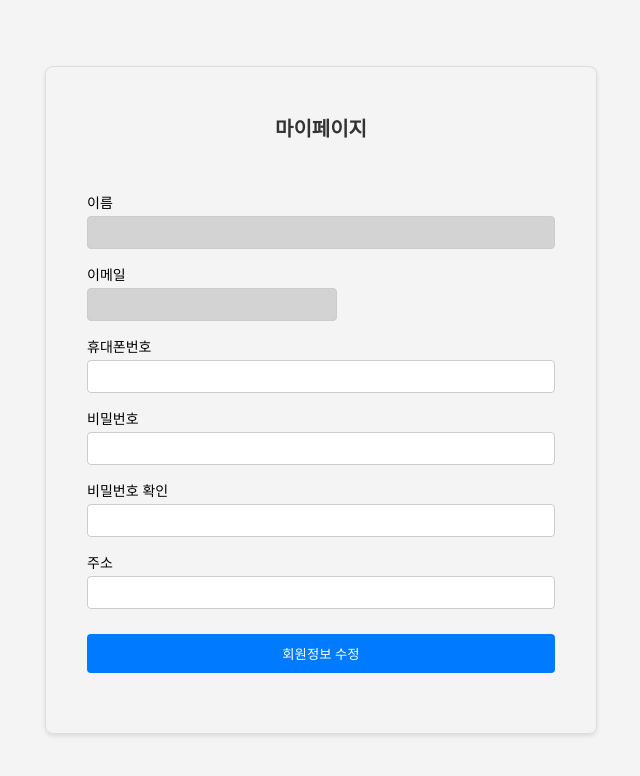
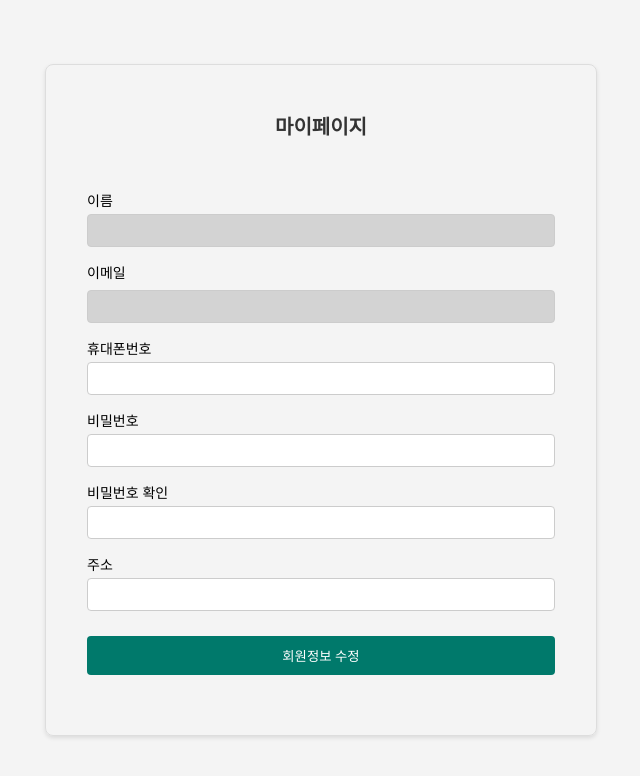
Before and after one commit to hyunjung2e/diaconn-mall-clone-front, a React (Create React App) app: page /mypage in a window 1280 px wide. Shown: the top 776 px of the page, without its empty margins (319-959 px from the left). Built offline with nearby package versions, Linux system fonts and the light colour scheme; no server answers.

Commit message:
수정: :zap: 마이페이지 CSS 정리

```diff
--- a/src/components/Mypage.tsx
+++ b/src/components/Mypage.tsx
@@ -5,8 +5,6 @@ import { LoginUser } from '../types/Types.ts';
 
 export default function Mypage() {
   const [formData, setFormData] = useState({
-    name: '',
-    email: '',
     phone: '',
     password: '',
     password2: '',
@@ -15,8 +13,7 @@ export default function Mypage() {
   const [errors, setErrors] = useState<{ [key: string]: string }>({});
   const [user, setUser] = useState<LoginUser | null>(null);
 
-  console.log('user', user);
-
+  // 로그인한 유저 정보 가져오기
   useEffect(() => {
     getLoggedInUser()
       .then((data) => {
@@ -25,194 +22,115 @@ export default function Mypage() {
       .catch(() => setUser(null));
   }, []);
 
+  // 입력값 변경 핸들러
   const handleChange = (e: React.ChangeEvent<HTMLInputElement>) => {
     setFormData({ ...formData, [e.target.name]: e.target.value });
   };
 
+  // 유효성 검사
   const validate = () => {
     const newErrors: { [key: string]: string } = {};
-    if (!formData.name) newErrors.name = '이름을 입력하세요';
-    if (!formData.email) newErrors.email = '이메일을 입력하세요';
     if (!formData.phone) newErrors.phone = '휴대폰 번호를 입력하세요';
     if (!formData.password) newErrors.password = '비밀번호를 입력하세요';
-    if (!formData.password2)
-      newErrors.password2 = '비밀번호가 일치하지 않습니다';
-    if (!formData.address) newErrors.address = '주소를 입력하세요';
+    if (!formData.password2) newErrors.password2 = '비밀번호가 일치하지 않습니다';
     setErrors(newErrors);
     return Object.keys(newErrors).length === 0;
   };
 
+  // 폼 제출 핸들러
   const handleSubmit = (e: React.FormEvent) => {
     e.preventDefault();
     if (validate()) {
-      console.log('User Data:', formData);
+      console.log('회원정보 수정 데이터:', formData);
     }
   };
 
   return (
     <div className="body">
       <div className="login-signup-box">
-        <h2
-          style={{ fontSize: '20px', fontWeight: 'bold', marginBottom: '30px' }}
-        >
-          마이페이지
-        </h2>
+        <h2 className="mypage-title">마이페이지</h2>
         <form
           onSubmit={handleSubmit}
           style={{ display: 'flex', flexDirection: 'column', gap: '15px' }}
         >
-          <div
-            style={{
-              display: 'flex',
-              flexDirection: 'column',
-            }}
-          >
-            <label style={{ fontSize: '14px', fontWeight: '500' }}>이름</label>
+          {/* 이름 */}
+          <div className="mypage-row">
+            <label className="mypage-label">이름</label>
             <input
-              name="name"
+              className="mypage-disabled-input"
               value={user?.name || ''}
               readOnly
               onChange={handleChange}
-              style={{
-                width: '450px',
-                padding: '8px',
-                marginTop: '4px',
-                border: '1px solid #ccc',
-                borderRadius: '4px',
-                background: 'lightgrey',
-              }}
             />
-            {errors.name && (
-              <p style={{ color: 'red', fontSize: '12px' }}>{errors.name}</p>
-            )}
+            {errors.name && <p>{errors.name}</p>}
           </div>
+
+          {/* 이메일 */}
           <div style={{ display: 'flex', flexDirection: 'column', gap: '4px' }}>
-            <label style={{ fontSize: '14px', fontWeight: '500' }}>
-              이메일
-            </label>
+            <label className="mypage-label">이메일</label>
             <input
-              type="email"
-              name="email"
+              className="mypage-disabled-input"
               value={user?.email || ''}
               readOnly
               onChange={handleChange}
-              style={{
-                flex: 8,
-                padding: '8px',
-                border: '1px solid #ccc',
-                borderRadius: '4px',
-                boxSizing: 'border-box',
-                height: '40px',
-                background: 'lightgrey',
-              }}
             />
-            {errors.email && (
-              <p style={{ color: 'red', fontSize: '12px', marginTop: '4px' }}>
-                {errors.email}
-              </p>
-            )}
+            {errors.email && <p>{errors.email}</p>}
           </div>
 
-          <div style={{ display: 'flex', flexDirection: 'column' }}>
-            <label style={{ fontSize: '14px', fontWeight: '500' }}>
-              휴대폰번호
-            </label>
+          {/* 휴대폰번호(필수) */}
+          <div className="mypage-row">
+            <label className="mypage-label">휴대폰번호</label>
             <input
+              className="mypage-input"
               type="phone"
               name="phone"
               value={formData.phone}
               onChange={handleChange}
-              style={{
-                width: '450px',
-                padding: '8px',
-                marginTop: '4px',
-                border: '1px solid #ccc',
-                borderRadius: '4px',
-              }}
             />
-            {errors.phone && (
-              <p style={{ color: 'red', fontSize: '12px' }}>{errors.phone}</p>
-            )}
+            {errors.phone && <p className="mypage-errors">{errors.phone}</p>}
           </div>
-          <div style={{ display: 'flex', flexDirection: 'column' }}>
-            <label style={{ fontSize: '14px', fontWeight: '500' }}>
-              비밀번호
-            </label>
+
+          {/* 비밀번호(필수) */}
+          <div className="mypage-row">
+            <label className="mypage-label">비밀번호</label>
             <input
+              className="mypage-input"
               type="password"
               name="password"
               value={formData.password}
               onChange={handleChange}
-              style={{
-                width: '450px',
-                padding: '8px',
-                marginTop: '4px',
-                border: '1px solid #ccc',
-                borderRadius: '4px',
-              }}
             />
-            {errors.password && (
-              <p style={{ color: 'red', fontSize: '12px' }}>
-                {errors.password}
-              </p>
-            )}
+            {errors.password && <p className="mypage-errors">{errors.password}</p>}
           </div>
-          <div style={{ display: 'flex', flexDirection: 'column' }}>
-            <label style={{ fontSize: '14px', fontWeight: '500' }}>
-              비밀번호 확인
-            </label>
+
+          {/* 비밀번호 확인(필수) */}
+          <div className="mypage-row">
+            <label className="mypage-label">비밀번호 확인</label>
             <input
+              className="mypage-input"
               type="password"
               name="password2"
               value={formData.password2}
               onChange={handleChange}
-              style={{
-                width: '450px',
-                padding: '8px',
-                marginTop: '4px',
-                border: '1px solid #ccc',
-                borderRadius: '4px',
-              }}
             />
-            {errors.password && (
-              <p style={{ color: 'red', fontSize: '12px' }}>
-                {errors.password}
-              </p>
-            )}
+            {errors.password && <p className="mypage-errors">{errors.password}</p>}
           </div>
-          <div style={{ display: 'flex', flexDirection: 'column' }}>
-            <label style={{ fontSize: '14px', fontWeight: '500' }}>주소</label>
+
+          {/* 주소(선택) */}
+          <div className="mypage-row">
+            <label className="mypage-label">주소</label>
             <input
+              className="mypage-input"
               type="address"
               name="address"
               value={formData.address}
               onChange={handleChange}
-              style={{
-                width: '450px',
-                padding: '8px',
-                marginTop: '4px',
-                border: '1px solid #ccc',
-                borderRadius: '4px',
-              }}
             />
-            {errors.address && (
-              <p style={{ color: 'red', fontSize: '12px' }}>{errors.address}</p>
-            )}
+            {errors.address && <p className="mypage-errors">{errors.address}</p>}
           </div>
-          <button
-            type="submit"
-            style={{
-              width: '100%',
-              padding: '10px',
-              marginTop: '10px',
-              marginBottom: '30px',
-              backgroundColor: '#007bff',
-              color: 'white',
-              border: 'none',
-              borderRadius: '4px',
-              cursor: 'pointer',
-            }}
-          >
+
+          {/* 수정 버튼 */}
+          <button className="submit-button" type="submit">
             회원정보 수정
           </button>
         </form>
--- a/src/css/login.css
+++ b/src/css/login.css
@@ -21,7 +21,7 @@
   box-shadow: 0 2px 4px rgba(0, 0, 0, 0.1);
 }
 
-.logo{
+.logo {
   display: block;
   width: 200px;
   margin-top: 50px;
@@ -92,10 +92,61 @@
   margin: 0;
 }
 
-.signup_link{
+.signup_link {
   text-decoration: none;
   color: inherit;
   display: block;
   text-align: right;
   border-bottom: 2px solid #1fc4be;
 }
+
+.submit-button {
+  width: 100%;
+  padding: 10px;
+  margin-top: 10px;
+  margin-bottom: 30px;
+  background-color: #00796b;
+  color: white;
+  border: none;
+  border-radius: 4px;
+  cursor: pointer;
+}
+
+/* 마이페이지 */
+.mypage-title {
+  font-size: 20px;
+  font-weight: bold;
+  margin-bottom: 30px;
+}
+
+.mypage-row {
+  display: flex;
+  flex-direction: column;
+}
+
+.mypage-disabled-input {
+  width: 450px;
+  padding: 8px;
+  margin-top: 4px;
+  border: 1px solid #ccc;
+  border-radius: 4px;
+  background-color: lightgrey;
+}
+
+.mypage-input {
+  width: 450px;
+  padding: 8px;
+  margin-top: 4px;
+  border: 1px solid #ccc;
+  border-radius: 4px;
+}
+
+.mypage-errors {
+  color: red;
+  font-size: 12px;
+}
+
+.mypage-label {
+  font-size: 14px;
+  font-weight: 500;
+}
```
